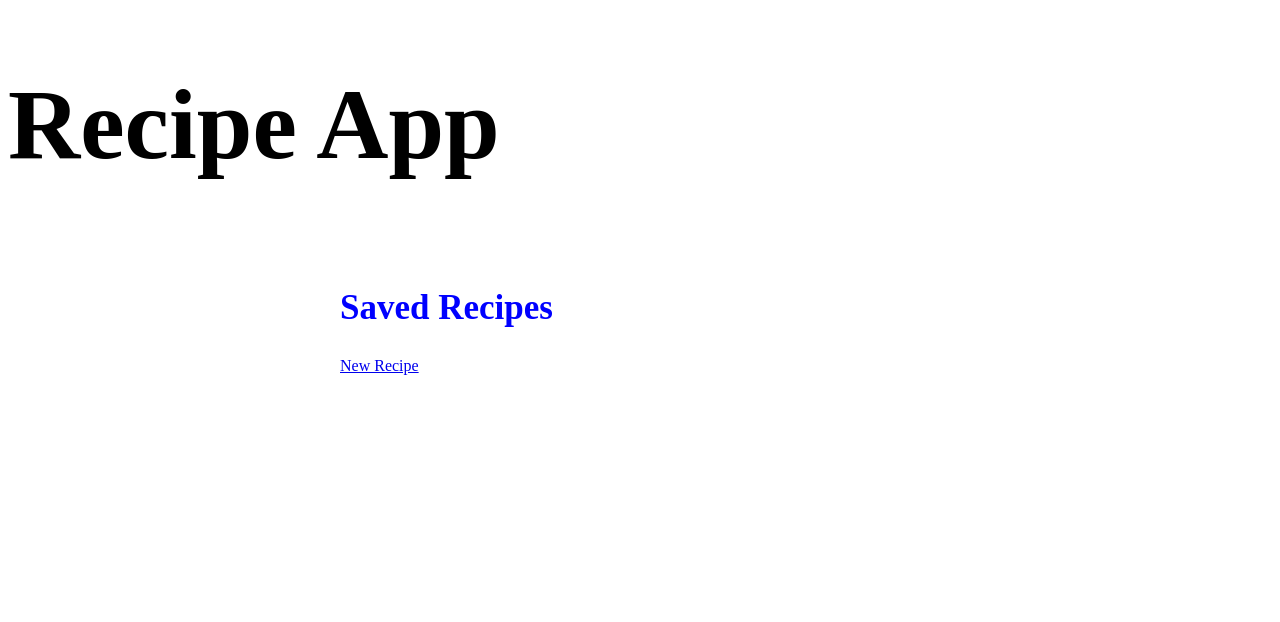
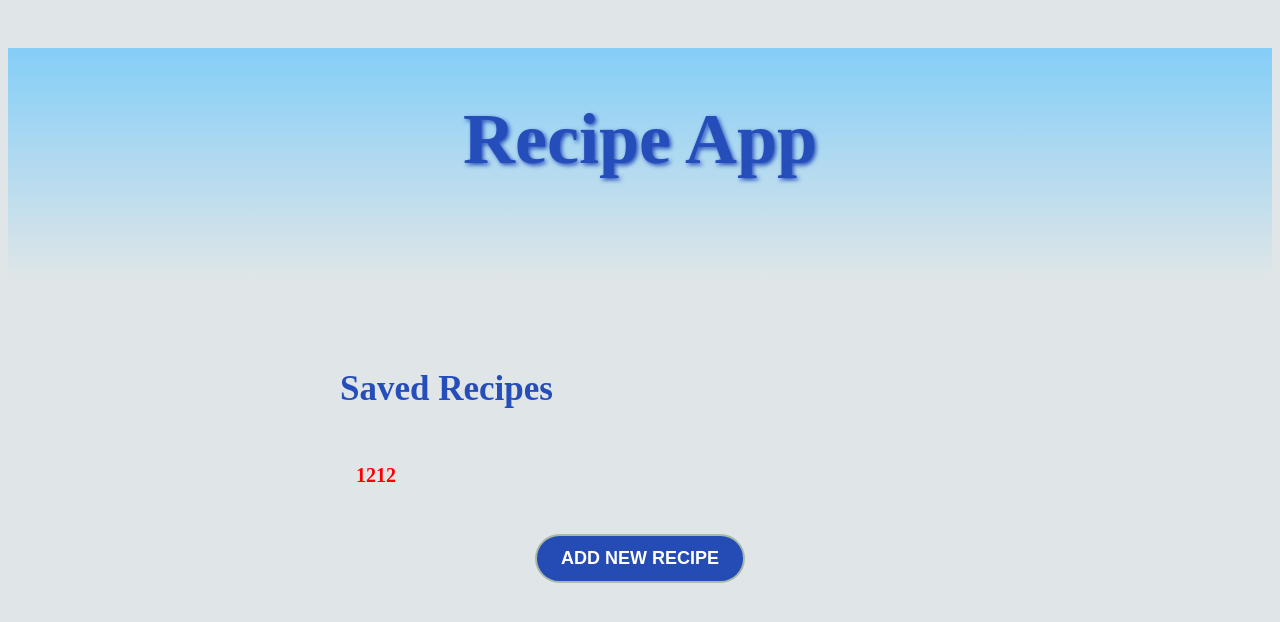
Before and after one commit to Daksh2060/cmpt372---asn2, a React (Create React App) app: page / in a window 1280 px wide. Shown: the top 622 px of the page. Built offline with nearby package versions, Linux system fonts and the light colour scheme; data requests are answered from the project's data file.

Commit message:
Styled home page

```diff
--- a/data/db.json
+++ b/data/db.json
@@ -1,5 +1,10 @@
 {
   "recipes": [
-
+    {
+      "id": "6b07",
+      "name": "1212",
+      "ingredients": "aqsas",
+      "steps": "as"
+    }
   ]
 }
--- a/src/AddRecipe.js
+++ b/src/AddRecipe.js
@@ -11,7 +11,7 @@ const AddRecipe = () => {
 
     const handleHome = () => {
         navigate('/');
-      }
+    }
 
     const handleSubmit = (e)=> {
         e.preventDefault();
--- a/src/Home.Js
+++ b/src/Home.Js
@@ -1,10 +1,16 @@
 import RecipeList from "./RecipeList";
 import useFetch from "./useFetch";
 import { Link } from "react-router-dom";
+import { useNavigate } from "react-router";
 
 const Home = () => {
 
+    const navigate = useNavigate();
     const { data: recipes, isLoading, error } = useFetch('http://localhost:3000/recipes')
+
+    const handleAdd = () => {
+        navigate('/add');
+    }
 
     return (
         <div className="home">
@@ -12,7 +18,9 @@ const Home = () => {
             { error && <div>{error}</div>}
             { isLoading && <div>Loading...</div> }
             { recipes && <RecipeList recipes = {recipes}/> }
-            <Link to="/add">New Recipe</Link>
+            <div className="new">
+                <button onClick={handleAdd}>ADD NEW RECIPE</button>
+            </div>
         </div>
     );
 }
--- a/src/index.css
+++ b/src/index.css
@@ -1,18 +1,59 @@
+*{
+    background-color: rgb(224, 230, 231);
+}
+
 .content{
     max-width: 600px;
     margin: 40px auto;
     padding: 10px;
 }
 
-
 /*homepage*/
 .home-title{
-    font-size: 100px;
+    font-size: 72px;
+    font-weight: bold;
+    color: #264ebb;
+    text-align: center;
+    text-shadow: 2px 2px 4px;
+    padding-top: 50px;
+    padding-bottom: 100px;
+    background-image: linear-gradient(rgb(132, 206, 248),  rgb(224, 230, 231));
 }
 
 .saved-title {
-    color: blue;
+    color: #264ebb;
     font-size: 35px;
+    text-align: left;
+}
+
+.new{
+    margin: auto;
+    text-align: center;
+}
+
+.new button{
+    display: inline-block;
+    padding: 12px 24px;
+    font-size: 18px;
+    font-weight: bold;
+    text-align: center;
+    text-transform: uppercase;
+    color: #fff;
+    background-color: #254bb4;
+    border: 2px solid #a9b9aa;
+    border-radius: 25px;
+    cursor: pointer;
+    transition: background-color 0.3s, color 0.3s, border-color 0.3s;
+}
+
+.new button:hover {
+    background-color: #3b58a8;
+    border-color: #13728f;
+}
+
+.new button:active {
+    background-color: #443984;
+    border-color: #727aa0;
 }
 
 .recipe-preview{
```
